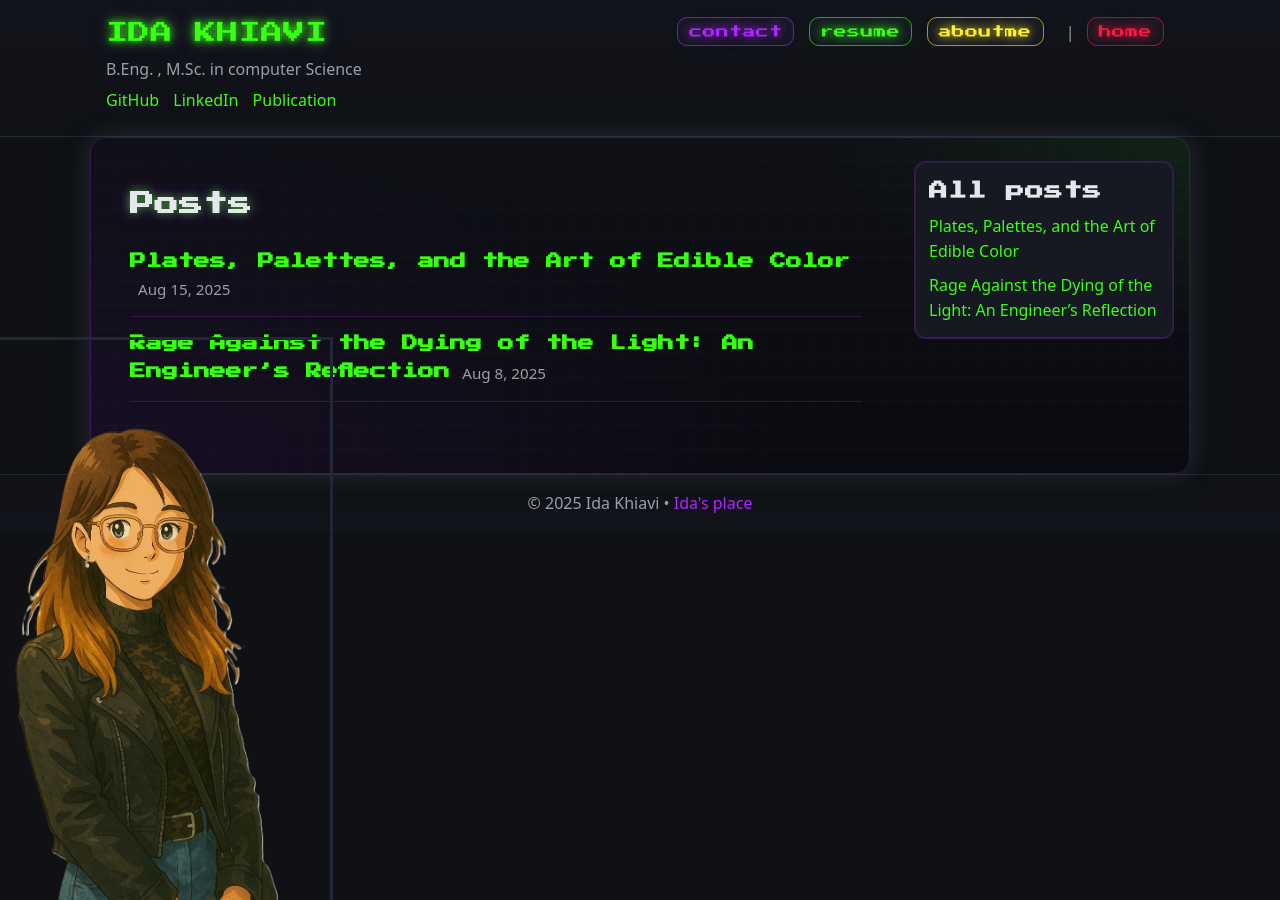
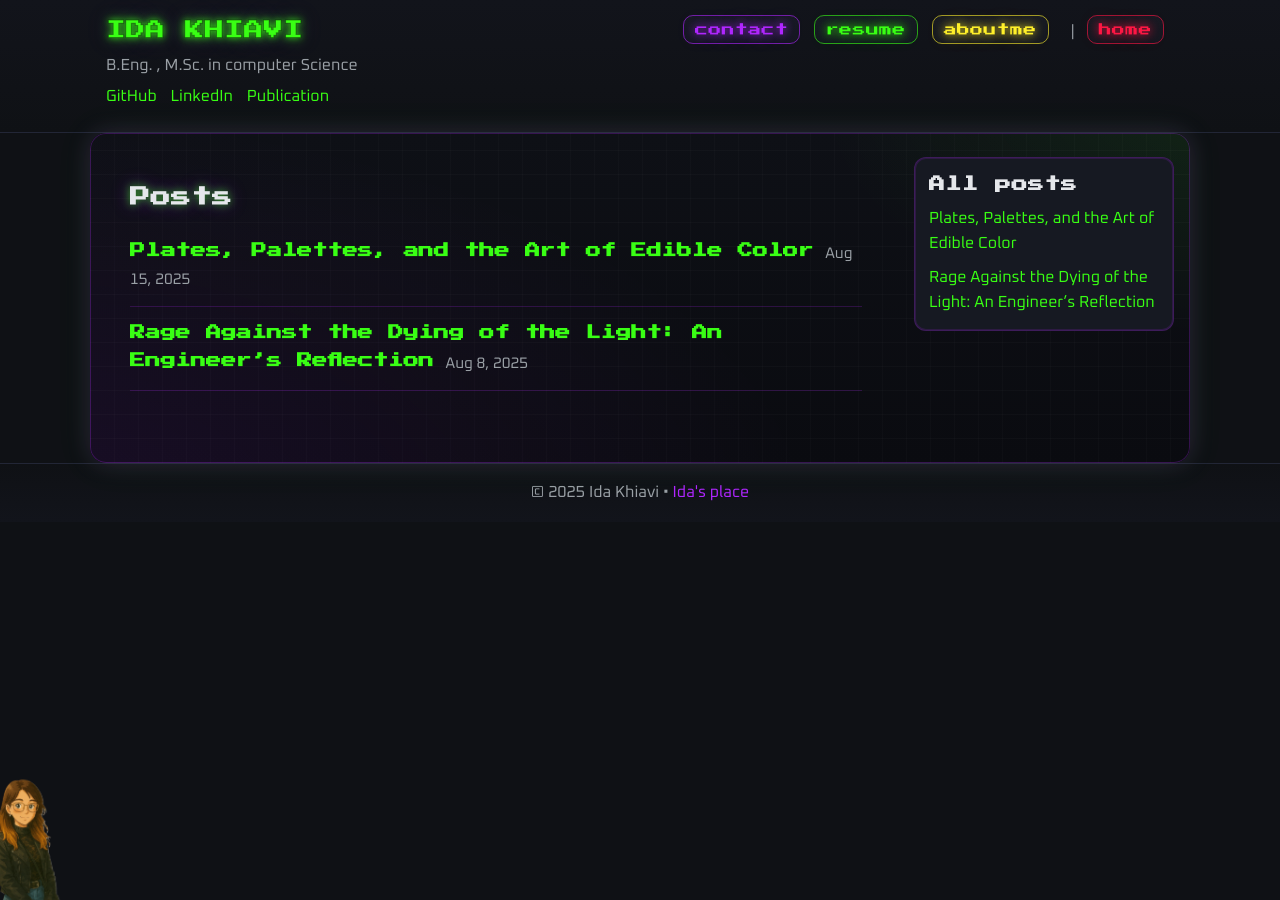
Before and after one commit to idakhiavi/idakhiavi.github.io, a Jekyll site: the page built from index.html, in a window 1280 px wide. Built offline with Jekyll 4.4.1, drawn with Linux system fonts in a browser that asks for light colours.

Commit message:
font fix

```diff
--- a/_layouts/default.html
+++ b/_layouts/default.html
@@ -9,6 +9,8 @@
 <link rel="preconnect" href="https://fonts.googleapis.com">
 <link rel="preconnect" href="https://fonts.gstatic.com" crossorigin>
 <link href="https://fonts.googleapis.com/css2?family=Press+Start+2P&display=swap" rel="stylesheet">
+<!-- Body font to match arcade vibe but readable -->
+<link href="https://fonts.googleapis.com/css2?family=Oxanium:wght@300;400;600;700&display=swap" rel="stylesheet">
 <meta name="description" content="{{ site.description }}">
 </head>
 <body class="arcade">
--- a/assets/styles.css
+++ b/assets/styles.css
@@ -10,29 +10,30 @@
   --border:#222636;      /* subtle border */
   --maxw:1100px;
   --font-arcade:'Press Start 2P', 'Trebuchet MS', Tahoma, system-ui, sans-serif;
+  --font-body:'Oxanium', system-ui, -apple-system, "Segoe UI", Roboto, Helvetica, Arial, sans-serif;
   /* Extra neon accents */
   --accent3:#fff02a;     /* neon yellow */
   --accent4:#ff1744;     /* neon red */
   /* Homepage avatar sizing */
-  --home-avatar-min:220px;
-  --home-avatar-max:520px;
-  --home-avatar-w:30vw;
-  --home-avatar-pad:clamp(var(--home-avatar-min), 34vw, var(--home-avatar-max));
-  --home-avatar-offset-x:-4vw;
-  --home-avatar-offset-y:-10px;
+  --home-avatar-min:100px;
+  --home-avatar-max:200px;
+  --home-avatar-w:7.5vw; /* 25% of previous 30vw */
+  --home-avatar-pad:clamp(var(--home-avatar-min), calc(var(--home-avatar-w) + 24px), var(--home-avatar-max));
+  --home-avatar-offset-x:-2vw;
+  --home-avatar-offset-y:-6px;
 }
 
 *{box-sizing:border-box}
 html,body{margin:0;padding:0}
-body{
-  background:var(--bg);
-  color:var(--text);
-  font:16px/1.6 system-ui,-apple-system,"Segoe UI",Roboto,Helvetica,Arial;
-}
+body{ background:var(--bg); color:var(--text); font:16px/1.6 var(--font-body) }
 
 /* Apply arcade font to headings, brand, tabs, and post titles */
 h1, h2, h3, .brand, .tabs a, .post-title{ font-family:var(--font-arcade) }
 h1, h2, h3{ letter-spacing:.5px }
+/* Tame heading sizes for readability */
+h1{ font-size:1.25rem }
+h2{ font-size:1.1rem }
+h3{ font-size:1rem }
 
 /* Links */
 a{color:var(--link);text-decoration:none}
@@ -44,7 +45,7 @@
 .brand-and-nav{display:flex;align-items:center;gap:16px;justify-content:space-between;flex-wrap:wrap}
 .brand{
   font-weight:900;
-  font-size:1.35rem;
+  font-size:1.2rem;
   letter-spacing:.5px;
   text-transform:uppercase;
   color:#39ff14;
@@ -111,7 +112,7 @@
 /* Post list (home) */
 .post-list{list-style:none;margin:0;padding:0}
 .post-item{padding:14px 0;border-bottom:1px solid var(--border)}
-.post-title{font-weight:700}
+.post-title{font-weight:700; font-size:.95rem; overflow-wrap:anywhere}
 .meta{color:var(--muted);font-size:.95rem;margin-left:8px}
 
 /* Sidebar */
@@ -139,11 +140,13 @@
 .home-with-avatar .home-left-image{position:fixed;left:var(--home-avatar-offset-x);bottom:var(--home-avatar-offset-y);pointer-events:none}
 .home-with-avatar .home-left-image img{
   width:var(--home-avatar-w);max-width:var(--home-avatar-max);min-width:var(--home-avatar-min);height:auto;border-radius:0;object-fit:contain;
-  border:3px solid var(--border);box-shadow:none;display:block
+  border:none;box-shadow:none;display:block
 }
 
 /* Post page */
 .post h1{margin:0 0 8px;font-size:1.9rem;line-height:1.2}
+/* Reduce post page title size for better balance */
+.post h1{font-size:1.4rem}
 .post .meta{margin-bottom:14px}
 
 /* Small screens */
@@ -176,6 +179,7 @@
     0 0 0 1px rgba(176,38,255,.25) inset,
     0 0 25px rgba(176,38,255,.15),
     0 0 35px rgba(57,255,20,.10);
+  overflow:hidden;
 }
 .arcade h1{ text-shadow:0 0 8px rgba(57,255,20,.6), 0 0 18px rgba(176,38,255,.4) }
 .arcade .post-item{border-bottom:1px solid rgba(176,38,255,.2)}
```
